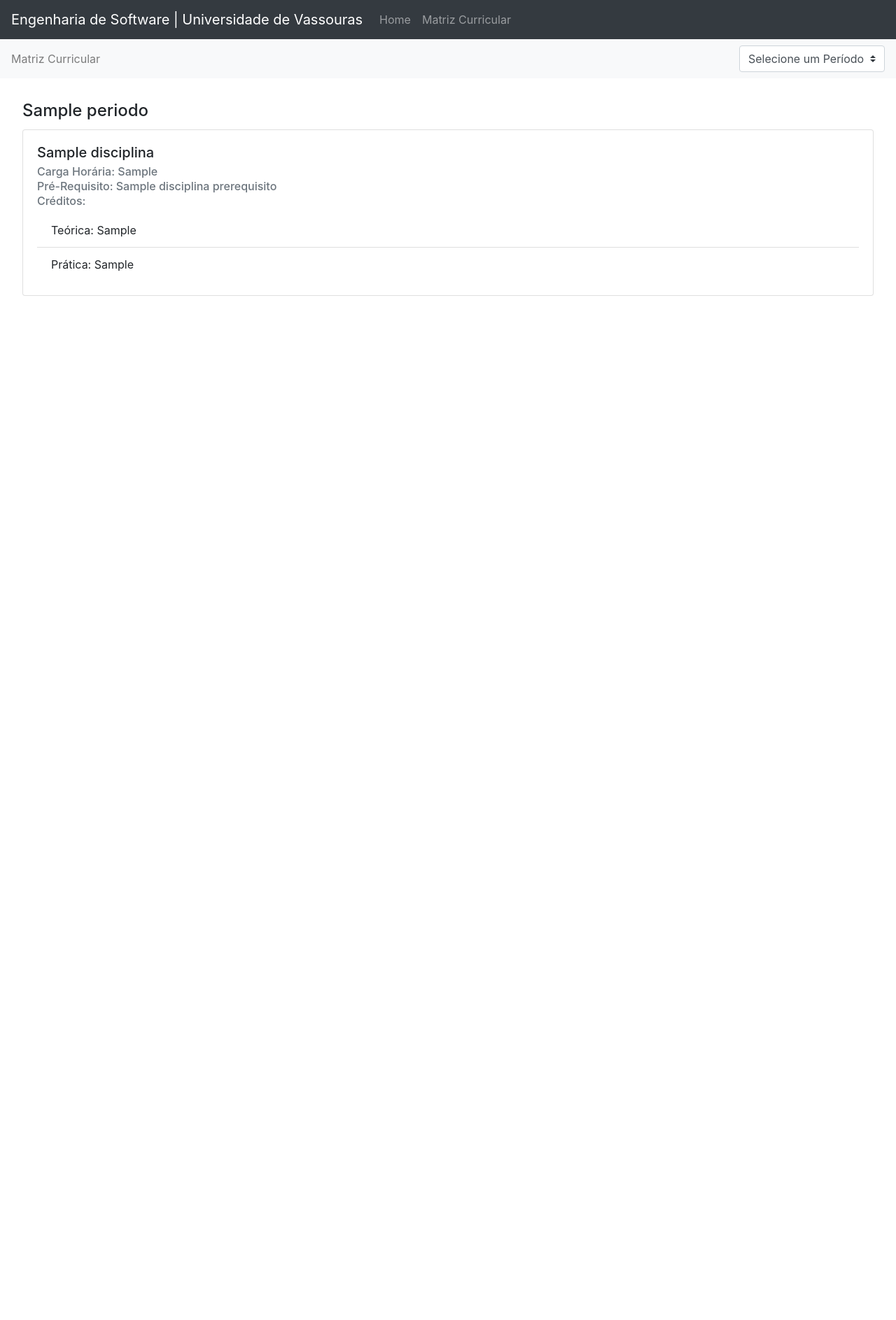
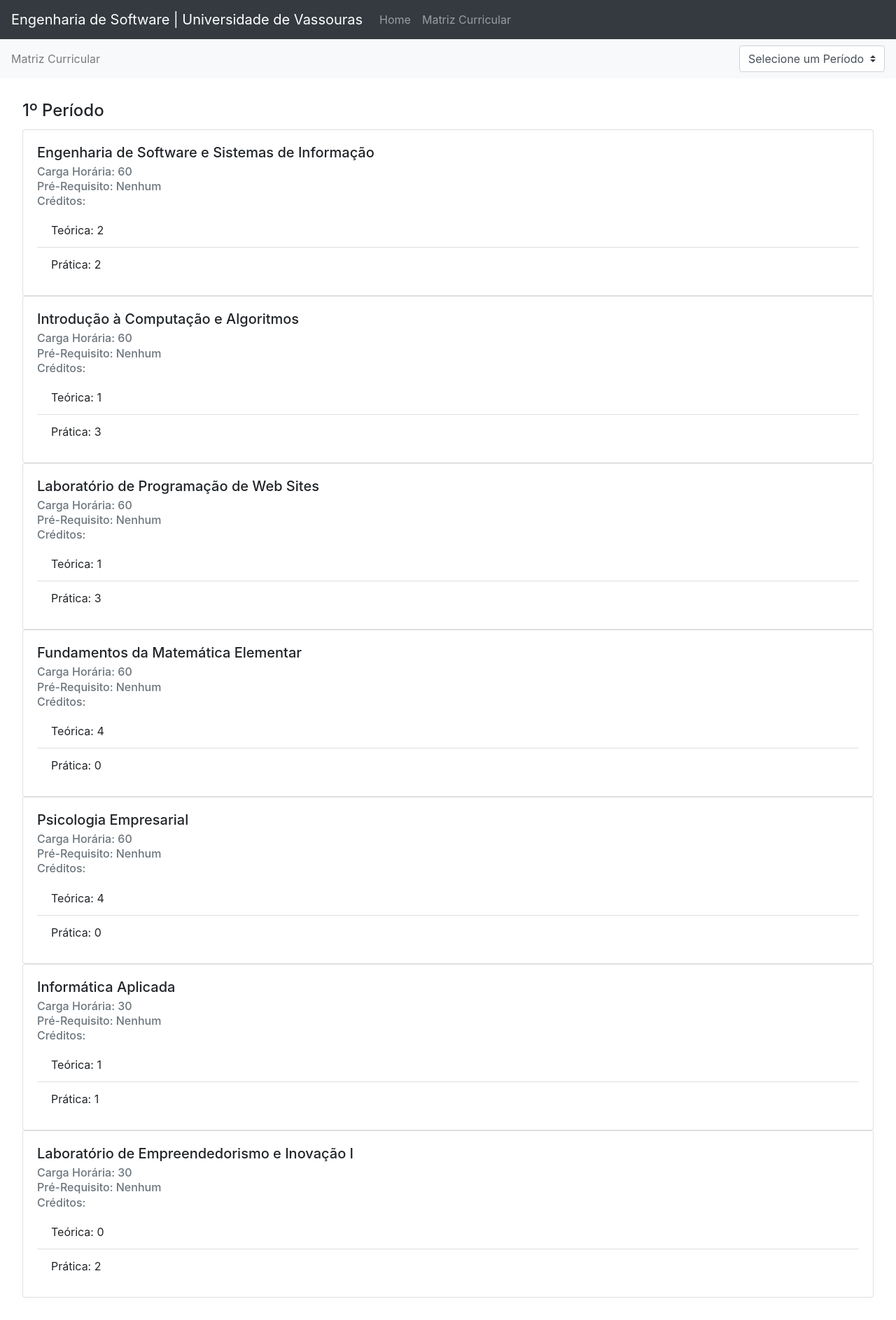
Before and after one commit to UniversidadeDeVassouras/labproghiper-engsoftwareonline, a Flask app: template application/view/templates/matriz_curricular.html in a window 1280 px wide. Shown: the whole page at 70% size. Before the commit the page ends 423 px from the top, so only its background shows below. Run offline with Flask 2, Linux system fonts and the light colour scheme; the template is opened without the code that fills it: most values are stand-ins (such as "Sample title", 1, 10 or a date in 2020); some libraries are stand-ins or nearby versions.

Commit message:
feat: AJAX
Fazendo uso de ajax para carregamento de dados dos períodos

```diff
--- a/application/__init__.py
+++ b/application/__init__.py
@@ -4,3 +4,4 @@
 
 from application.controller import home_controller
 from application.controller import matriz_curricular_controller
+from application.controller import periodo_controller
--- a/application/controller/matriz_curricular_controller.py
+++ b/application/controller/matriz_curricular_controller.py
@@ -5,10 +5,6 @@
 
 @app.route("/matriz-curricular")
 def matriz_curricular():
-    periodo_id = request.args.get('periodo')
-    if periodo_id is None:
-        periodo_id = 1
     periodo_dao = PeriodoDAO()
-    periodo = periodo_dao.buscar_por_id(int(periodo_id))
     periodo_list = periodo_dao.listar_todos()
-    return render_template("matriz_curricular.html", periodo=periodo, periodo_list=periodo_list)
+    return render_template("matriz_curricular.html", periodo_list=periodo_list)
--- /dev/null
+++ b/application/controller/periodo_controller.py
@@ -0,0 +1,11 @@
+from application import app
+from application.model.dao.periodo_dao import PeriodoDAO
+from flask import render_template, request
+
+@app.route("/periodo")
+def periodo():
+    periodo_id = request.args.get('numero')
+    if periodo_id is None:
+        periodo_id = 1
+    periodo = PeriodoDAO().buscar_por_id(int(periodo_id))
+    return render_template("periodo.html", periodo=periodo)
--- a/application/view/templates/matriz_curricular.html
+++ b/application/view/templates/matriz_curricular.html
@@ -4,40 +4,30 @@
     <span class="navbar-text">
         Matriz Curricular
     </span>
-    <select class="custom-select col-md-2" id="periodo-list" onchange="location = this.value;">
-        <option selected>Selecione um Período</option>
+    <select class="custom-select col-md-2" id="periodo-list" onChange="getPeriodo(this.value);">
+        <option value="0" selected>Selecione um Período</option>
         {% for periodo in periodo_list %}
-            <option value="{{url_for('matriz_curricular', periodo=periodo.get_id())}}">{{periodo.get_nome()}}</option>
+            <option value="{{periodo.get_id()}}">{{periodo.get_nome()}}</option>
         {% endfor %}
     </select>
 </nav>
-<div class="m-3 p-3">
-    {% if periodo %}
-        <h4 class="card-title">{{periodo.get_nome()}}</h4>
-        {% for disciplina in periodo.get_disciplina_lista() %}
-            <div class="card">
-                <div class="card-body">
-                    <h5 class="card-title">{{disciplina.get_nome()}}</h5>
-                    <h6 class="card-subtitle mb-2 text-muted">Carga Horária: {{disciplina.get_carga_horaria()}}</h6>
-                    <h6 class="card-subtitle mb-2 text-muted">Pré-Requisito:
-                        {% if disciplina.get_disciplina_prerequisito() != None %}
-                            {{disciplina.get_disciplina_prerequisito().get_nome()}}
-                        {% else %}
-                            Nenhum
-                        {% endif %}
-                    </h6>
-                    <h6 class="card-subtitle mb-2 text-muted">Créditos:</h6>
-                    <ul class="list-group list-group-flush">
-                        <li class="list-group-item">Teórica: {{disciplina.get_credito().get_teorica()}}</li>
-                        <li class="list-group-item">Prática: {{disciplina.get_credito().get_pratica()}}</li>
-                    </ul>
-                </div>
-            </div>
-        {% endfor %}
-    {% else %}
-        <div class="alert alert-info" role="alert">
-            Nenhum período encontrado!
-        </div>
-    {% endif %}
-    {% endblock%}
-<div>
+<div id="periodo">
+</div>
+<script>
+    var getPeriodo = function(numero) {
+        let xhr = new XMLHttpRequest();
+        xhr.onreadystatechange = function() {
+            if(xhr.readyState == 4 && xhr.status == 200) {
+                document.getElementById("periodo").innerHTML = xhr.response;
+            }
+        }
+        //QUERY PARAMETERS /caminho?param=value&param=value&param=value
+        //PATH PARAMETERS /caminho/<id>/
+        xhr.open("GET", "/periodo?numero=" + numero);
+        xhr.setRequestHeader("Accept", "text/html");
+        xhr.send();
+    }
+    let selectList = document.getElementById("periodo-list");
+    getPeriodo(1);
+</script>
+{% endblock %}
--- /dev/null
+++ b/application/view/templates/periodo.html
@@ -0,0 +1,29 @@
+<div class="m-3 p-3">
+    {% if periodo %}
+        <h4 class="card-title">{{periodo.get_nome()}}</h4>
+        {% for disciplina in periodo.get_disciplina_lista() %}
+            <div class="card">
+                <div class="card-body">
+                    <h5 class="card-title">{{disciplina.get_nome()}}</h5>
+                    <h6 class="card-subtitle mb-2 text-muted">Carga Horária: {{disciplina.get_carga_horaria()}}</h6>
+                    <h6 class="card-subtitle mb-2 text-muted">Pré-Requisito:
+                        {% if disciplina.get_disciplina_prerequisito() != None %}
+                            {{disciplina.get_disciplina_prerequisito().get_nome()}}
+                        {% else %}
+                            Nenhum
+                        {% endif %}
+                    </h6>
+                    <h6 class="card-subtitle mb-2 text-muted">Créditos:</h6>
+                    <ul class="list-group list-group-flush">
+                        <li class="list-group-item">Teórica: {{disciplina.get_credito().get_teorica()}}</li>
+                        <li class="list-group-item">Prática: {{disciplina.get_credito().get_pratica()}}</li>
+                    </ul>
+                </div>
+            </div>
+        {% endfor %}
+    {% else %}
+        <div class="alert alert-info" role="alert">
+            Nenhum período encontrado!
+        </div>
+    {% endif %}
+<div>
```
